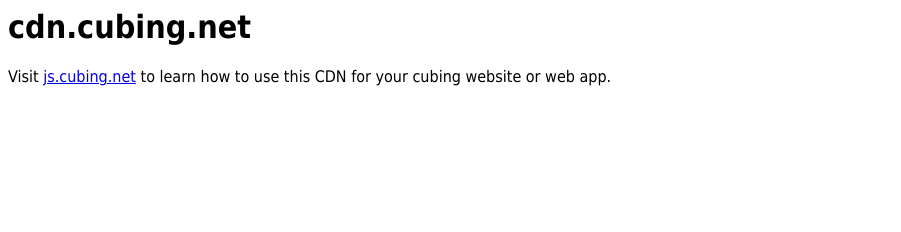
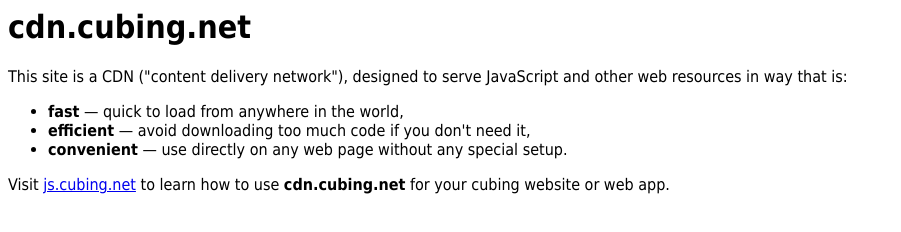
Before and after one commit to cubing/cdn.cubing.net, a website: page src/static/index.html in a window 1280 px wide. Shown: the whole page, without its empty margins (0-901 px from the left). Drawn offline with Linux system fonts and the light colour scheme.

Commit message:
Update CDN root info to describe the purpose of a CDN.

```diff
--- a/src/static/index.html
+++ b/src/static/index.html
@@ -1,6 +1,12 @@
 <h1>cdn.cubing.net</h1>
 
-Visit <a href="https://js.cubing.net/cubing/">js.cubing.net</a> to learn how to use this CDN for your cubing website or web app.
+<p>This site is a CDN (&quot;content delivery network&quot;), designed to serve JavaScript and other web resources in way that is:</p>
+<ul>
+  <li><b>fast</b> &mdash; quick to load from anywhere in the world,</li>
+  <li><b>efficient</b> &mdash; avoid downloading too much code if you don't need it,</li>
+  <li><b>convenient</b> &mdash; use directly on any web page without any special setup.</li>
+</ul>
+<p>Visit <a href="https://js.cubing.net/cubing/">js.cubing.net</a> to learn how to use <b>cdn.cubing.net</b> for your cubing website or web app.</p>
 
 <style>
   html,
@@ -8,3 +14,10 @@
     font-family: Ubuntu, Tahoma, sans-serif;
   }
 </style>
+
+<!--
+Welcome to the source code!
+
+If you want to see learn more about how cdn.cubing.net works under the hood, visit the GitHub repo:
+https://github.com/cubing/cdn.cubing.net
+-->
```
